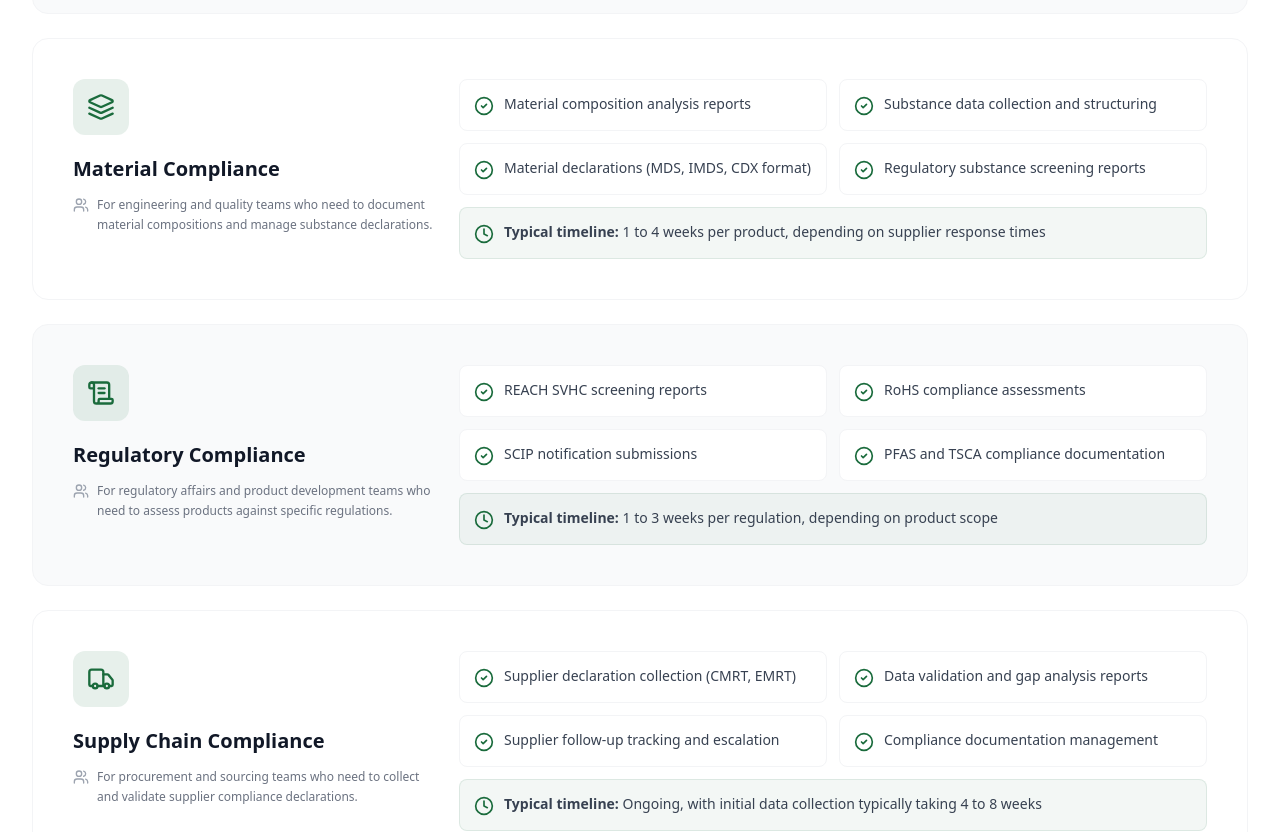
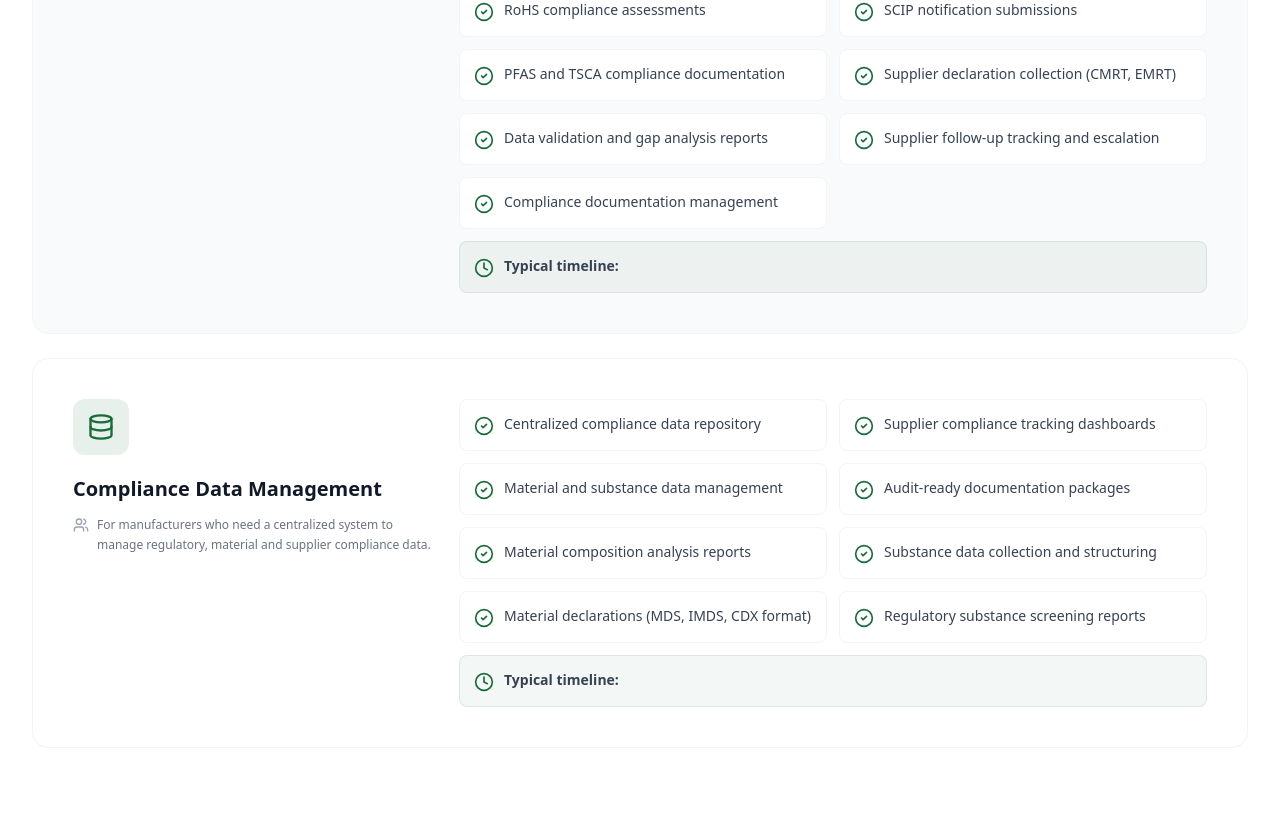
Before and after one commit to gscomply/Website-Gscomply, a React (Vite) app in the folder gs-comply-site/: page /services in a window 1280 px wide. Shown: the part 1171-2003 px from the top of the page. Built offline with nearby package versions, Linux system fonts and the light colour scheme; no server answers.

Commit message:
Refactor service entries and remove timelines
Removed timeline entries for several services and updated titles for clarity.

```diff
--- a/gs-comply-site/src/data/services.ts
+++ b/gs-comply-site/src/data/services.ts
@@ -22,7 +22,6 @@ export interface Service {
   title: string;
   who: string;
   deliverables: string[];
-  timeline: string;
   /** Menu entries that link to this card. Defaults to [title]. */
   navLabels?: string[];
 }
@@ -53,54 +52,23 @@ export const serviceCategories: ServiceCategory[] = [
       {
         id: 'product-compliance',
         icon: PackageCheck,
-        title: 'Product Compliance',
+        title:'Product & Material Compliance',
         who: 'For manufacturers who need to demonstrate product-level regulatory compliance for market access or customer requirements.',
         deliverables: [
           'Technical documentation files',
           'Declarations of conformity',
           'Product compliance assessment reports',
           'Customer-specific compliance documentation',
-        ],
-        timeline: '2 to 6 weeks depending on product complexity and data availability',
-      },
-      {
-        id: 'material-compliance',
-        icon: Layers,
-        title: 'Material Compliance',
-        who: 'For engineering and quality teams who need to document material compositions and manage substance declarations.',
-        deliverables: [
           'Material composition analysis reports',
-          'Substance data collection and structuring',
-          'Material declarations (MDS, IMDS, CDX format)',
-          'Regulatory substance screening reports',
-        ],
-        timeline: '1 to 4 weeks per product, depending on supplier response times',
-      },
-      {
-        id: 'regulatory-compliance',
-        icon: ScrollText,
-        title: 'Regulatory Compliance',
-        who: 'For regulatory affairs and product development teams who need to assess products against specific regulations.',
-        deliverables: [
           'REACH SVHC screening reports',
           'RoHS compliance assessments',
           'SCIP notification submissions',
           'PFAS and TSCA compliance documentation',
-        ],
-        timeline: '1 to 3 weeks per regulation, depending on product scope',
-      },
-      {
-        id: 'supply-chain-compliance',
-        icon: Truck,
-        title: 'Supply Chain Compliance',
-        who: 'For procurement and sourcing teams who need to collect and validate supplier compliance declarations.',
-        deliverables: [
           'Supplier declaration collection (CMRT, EMRT)',
           'Data validation and gap analysis reports',
           'Supplier follow-up tracking and escalation',
           'Compliance documentation management',
         ],
-        timeline: 'Ongoing, with initial data collection typically taking 4 to 8 weeks',
       },
       {
         id: 'compliance-data-management',
@@ -112,8 +80,11 @@ export const serviceCategories: ServiceCategory[] = [
           'Supplier compliance tracking dashboards',
           'Material and substance data management',
           'Audit-ready documentation packages',
+          'Material composition analysis reports',
+          'Substance data collection and structuring',
+          'Material declarations (MDS, IMDS, CDX format)',
+          'Regulatory substance screening reports',
         ],
-        timeline: 'Ongoing retainer or project-based setup',
       },
     ],
   },
@@ -136,7 +107,6 @@ export const serviceCategories: ServiceCategory[] = [
           'ESG reporting data packages',
           'CBAM and PPWR compliance documentation',
         ],
-        timeline: '4 to 12 weeks depending on reporting scope and supply chain depth',
         navLabels: ['Sustainability Support'],
       },
       {
@@ -150,7 +120,6 @@ export const serviceCategories: ServiceCategory[] = [
           'Environmental impact assessment results',
           'LCA report for customers or internal use',
         ],
-        timeline: SCOPED,
         navLabels: ['LCA (Life Cycle Assessment)'],
       },
       {
@@ -164,7 +133,6 @@ export const serviceCategories: ServiceCategory[] = [
           'Hotspot analysis across the product life cycle',
           'Customer-ready PCF report',
         ],
-        timeline: SCOPED,
         navLabels: ['PCF (Product Carbon Footprint)'],
       },
       {
@@ -178,7 +146,6 @@ export const serviceCategories: ServiceCategory[] = [
           'Data structuring for CBAM reporting',
           'Reporting support and documentation',
         ],
-        timeline: SCOPED,
         navLabels: ['CBAM Support'],
       },
       {
@@ -192,7 +159,6 @@ export const serviceCategories: ServiceCategory[] = [
           'Data gap analysis',
           'Reporting-ready data packages',
         ],
-        timeline: SCOPED,
         navLabels: ['CSRD & ESG Reporting'],
       },
     ],
@@ -210,13 +176,11 @@ export const serviceCategories: ServiceCategory[] = [
         title: 'IMDS & CDX',
         who: 'For automotive and industrial manufacturers who need to create, submit, and maintain material data sheets.',
         deliverables: [
-          'IMDS account setup and configuration',
+          'IMDS & CDX account setup and configuration',
           'MDS creation with correct material structuring',
           'Supplier MDS validation and approval',
           'Submission and rejection resolution',
-          'CDX platform setup and data management',
         ],
-        timeline: '3 to 10 business days per MDS, depending on supplier data availability',
         navLabels: ['IMDS', 'CDX'],
       },
       {
@@ -244,7 +208,6 @@ export const serviceCategories: ServiceCategory[] = [
           'Submission to the ECHA SCIP database',
           'Updates when the Candidate List changes',
         ],
-        timeline: SCOPED,
         navLabels: ['SCIP Database'],
       },
     ],
@@ -263,14 +226,11 @@ export const serviceCategories: ServiceCategory[] = [
         who: 'For compliance, engineering, procurement and quality teams who want to build in-house compliance skills.',
         deliverables: [
           'Classroom training, at your site or ours',
-          'Individual one-to-one training',
           'Online live and recorded sessions',
           'Topics: regulations (REACH, RoHS, PFAS), platforms (IMDS, CDX, CAMDS) and sustainability (LCA, PCF, CSRD)',
         ],
-        timeline: 'Programme length and format agreed with you',
         navLabels: [
           'Classroom Training',
-          'Individual Training',
           'Online Training',
           'Regulation Training (REACH, RoHS, PFAS...)',
           'Platform Training (IMDS, CDX, CAMDS)',
```
